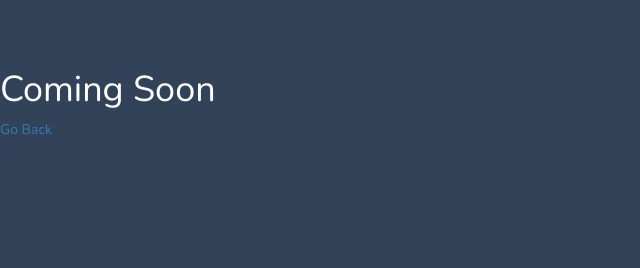
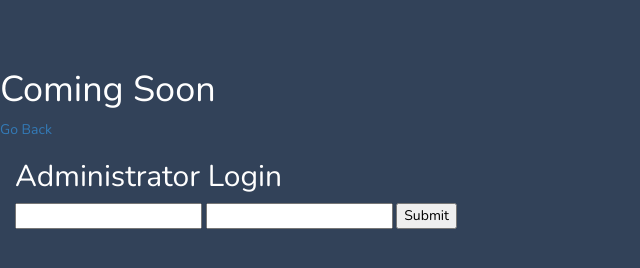
Before and after one commit to Trexsaurus/tam-bien-choir-website, a plain HTML site: page client/cdtb_adminLogin.html in a window 1280 px wide. Shown: the whole page, without its empty margins (0-640 px from the left). Drawn offline with nearby package versions, Linux system fonts and the light colour scheme.

Commit message:
#11, #12 - skeleton of admin login added

```diff
--- a/client/cdtb_adminLogin.html
+++ b/client/cdtb_adminLogin.html
@@ -11,7 +11,20 @@
         <title>Ca Đoàn Tam Biên</title>
     </head>
     <body id="all-content">
+
         <h1>Coming Soon</h1>
         <a href="index.html">Go Back</a>
+
+<!-- ****** Admin Login Form ****** -->
+        <div class="container-fluid">
+            <h2>Administrator Login</h2>
+            <form>
+                <input type="text">
+                <input type="password">
+                <input type="button" value="Submit">
+            </form>
+        </div>
+
+
     </body>
 </html>
--- a/client/resources/css/styles.css
+++ b/client/resources/css/styles.css
@@ -23,6 +23,10 @@ nav {
 
 
 .the-announcement {
+    color: black;
+}
+
+form {
     color: black;
 }
 
```
